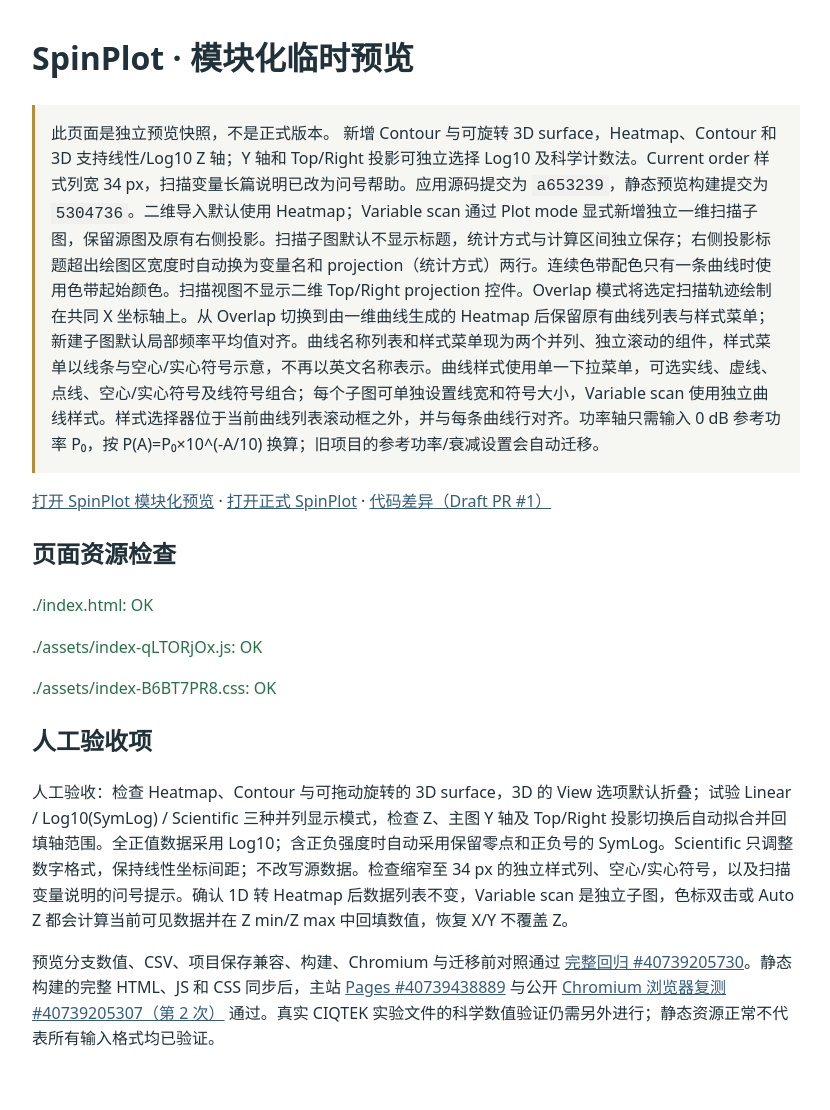
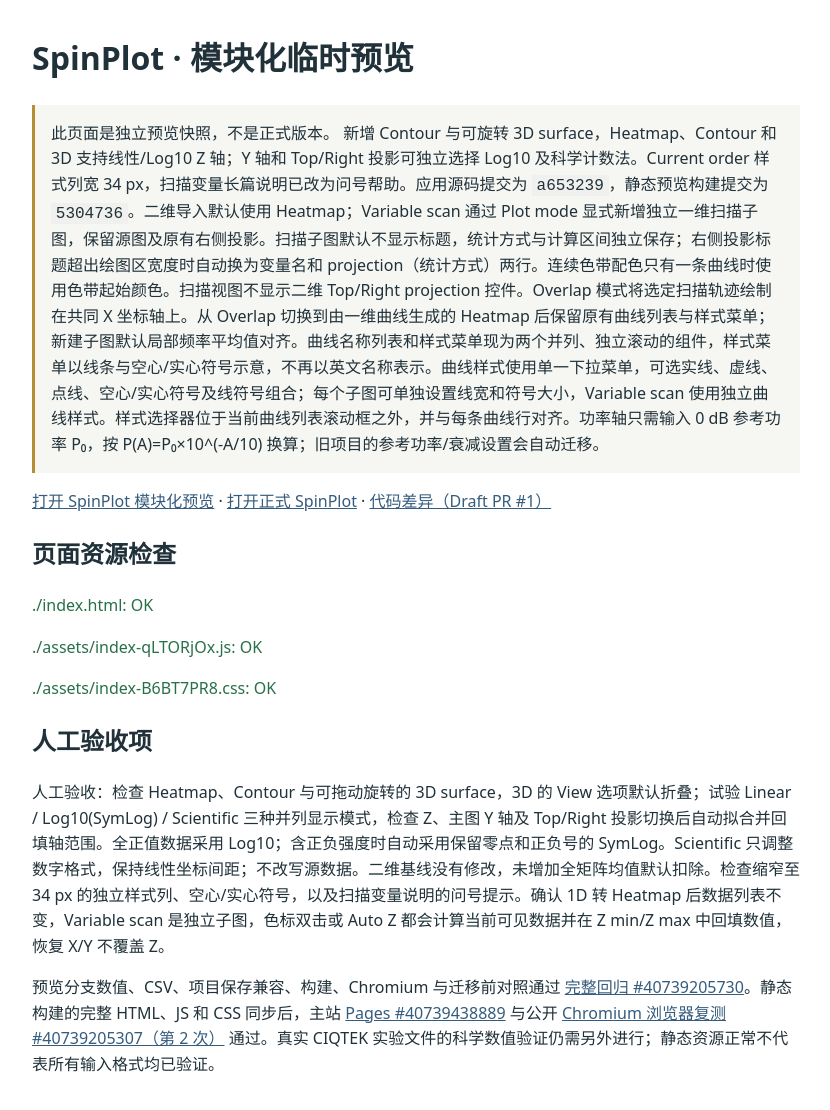
Before and after one commit to imasenHF/imasenhf.github.io, a Jekyll site: the page previews/spinplot-modularization/preview-check.html, which Jekyll copies as it is, in a window 1280 px wide. Shown: the whole page, without its empty margins (224-1054 px from the left). Built offline with Jekyll 4.4.1, drawn with Linux system fonts in a browser that asks for light colours; before the commit the page ends 1084 px from its top, so only the background shows below that.

Commit message:
docs: confirm SpinPlot three-axis-mode preview and unchanged 2D baseline

```diff
--- a/previews/spinplot-modularization/preview-check.html
+++ b/previews/spinplot-modularization/preview-check.html
@@ -19,7 +19,7 @@
 Promise.all(['./index.html','./assets/index-qLTORjOx.js','./assets/index-B6BT7PR8.css'].map(async u=>{try{const r=await fetch(u,{cache:'no-store'});return u+': '+(r.ok?'OK':'HTTP '+r.status)}catch(e){return u+': unavailable'}})).then(rs=>{const e=document.getElementById('result');e.replaceChildren();for(const s of rs){const p=document.createElement('p');p.textContent=s;p.className=s.endsWith('OK')?'ok':'bad';e.append(p)}});
 </script>
 <h2>人工验收项</h2>
-<p>人工验收：检查 Heatmap、Contour 与可拖动旋转的 3D surface，3D 的 View 选项默认折叠；试验 Linear / Log10(SymLog) / Scientific 三种并列显示模式，检查 Z、主图 Y 轴及 Top/Right 投影切换后自动拟合并回填轴范围。全正值数据采用 Log10；含正负强度时自动采用保留零点和正负号的 SymLog。Scientific 只调整数字格式，保持线性坐标间距；不改写源数据。检查缩窄至 34 px 的独立样式列、空心/实心符号，以及扫描变量说明的问号提示。确认 1D 转 Heatmap 后数据列表不变，Variable scan 是独立子图，色标双击或 Auto Z 都会计算当前可见数据并在 Z min/Z max 中回填数值，恢复 X/Y 不覆盖 Z。</p>
-<p>预览分支数值、CSV、项目保存兼容、构建、Chromium 与迁移前对照通过 <a href="https://github.com/imasenHF/spinplot/actions/runs/40745286984">完整回归 #40739205730</a>。静态构建的完整 HTML、JS 和 CSS 同步后，主站 <a href="https://github.com/imasenHF/imasenhf.github.io/actions/runs/40739438889">Pages #40739438889</a> 与公开 <a href="https://github.com/imasenHF/spinplot/actions/runs/40739205307">Chromium 浏览器复测 #40739205307（第 2 次）</a> 通过。真实 CIQTEK 实验文件的科学数值验证仍需另外进行；静态资源正常不代表所有输入格式均已验证。</p>
+<p>人工验收：检查 Heatmap、Contour 与可拖动旋转的 3D surface，3D 的 View 选项默认折叠；试验 Linear / Log10(SymLog) / Scientific 三种并列显示模式，检查 Z、主图 Y 轴及 Top/Right 投影切换后自动拟合并回填轴范围。全正值数据采用 Log10；含正负强度时自动采用保留零点和正负号的 SymLog。Scientific 只调整数字格式，保持线性坐标间距；不改写源数据。二维基线没有修改，未增加全矩阵均值默认扣除。检查缩窄至 34 px 的独立样式列、空心/实心符号，以及扫描变量说明的问号提示。确认 1D 转 Heatmap 后数据列表不变，Variable scan 是独立子图，色标双击或 Auto Z 都会计算当前可见数据并在 Z min/Z max 中回填数值，恢复 X/Y 不覆盖 Z。</p>
+<p>预览分支数值、CSV、项目保存兼容、构建、Chromium 与迁移前对照通过 <a href="https://github.com/imasenHF/spinplot/actions/runs/40746268306">完整回归 #40739205730</a>。静态构建的完整 HTML、JS 和 CSS 同步后，主站 <a href="https://github.com/imasenHF/imasenhf.github.io/actions/runs/40745691624">Pages #40739438889</a> 与公开 <a href="https://github.com/imasenHF/spinplot/actions/runs/40746268347">Chromium 浏览器复测 #40739205307（第 2 次）</a> 通过。真实 CIQTEK 实验文件的科学数值验证仍需另外进行；静态资源正常不代表所有输入格式均已验证。</p>
 </body>
 </html>
```
Also changed, not shown: PROJECT_INDEX.md (+1 -1 lines), SITE_CONTEXT.md (+1 -1 lines).
